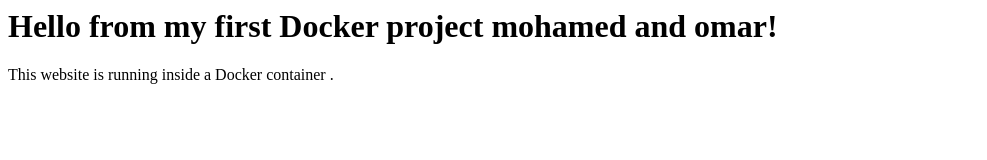
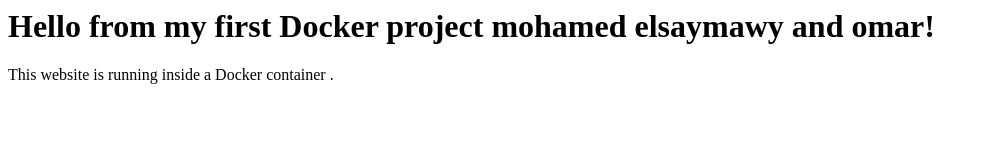
Before and after one commit to oh1024863-cmd/docker-terraform-lab, a plain HTML site: page index.html in a window 1280 px wide. Shown: the whole page, without its empty margins (0-987 px from the left). Drawn offline with Linux system fonts and the light colour scheme.

Commit message:
Update greeting in index.html

```diff
--- a/index.html
+++ b/index.html
@@ -1,2 +1,2 @@
-<h1>Hello from my first Docker project mohamed and omar!</h1>
+<h1>Hello from my first Docker project mohamed elsaymawy and omar!</h1>
 <p>This website is running inside a Docker container  .</p>
```
